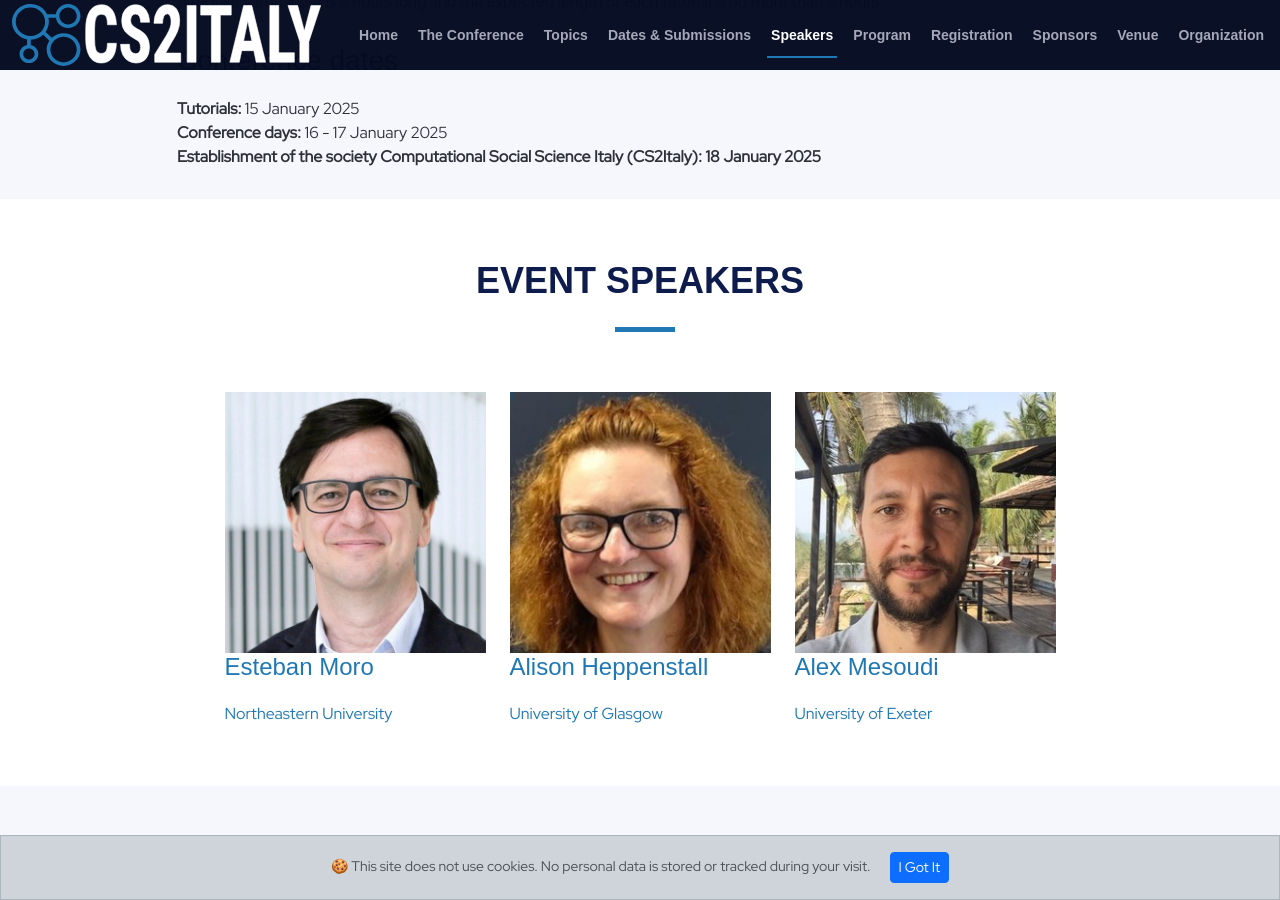
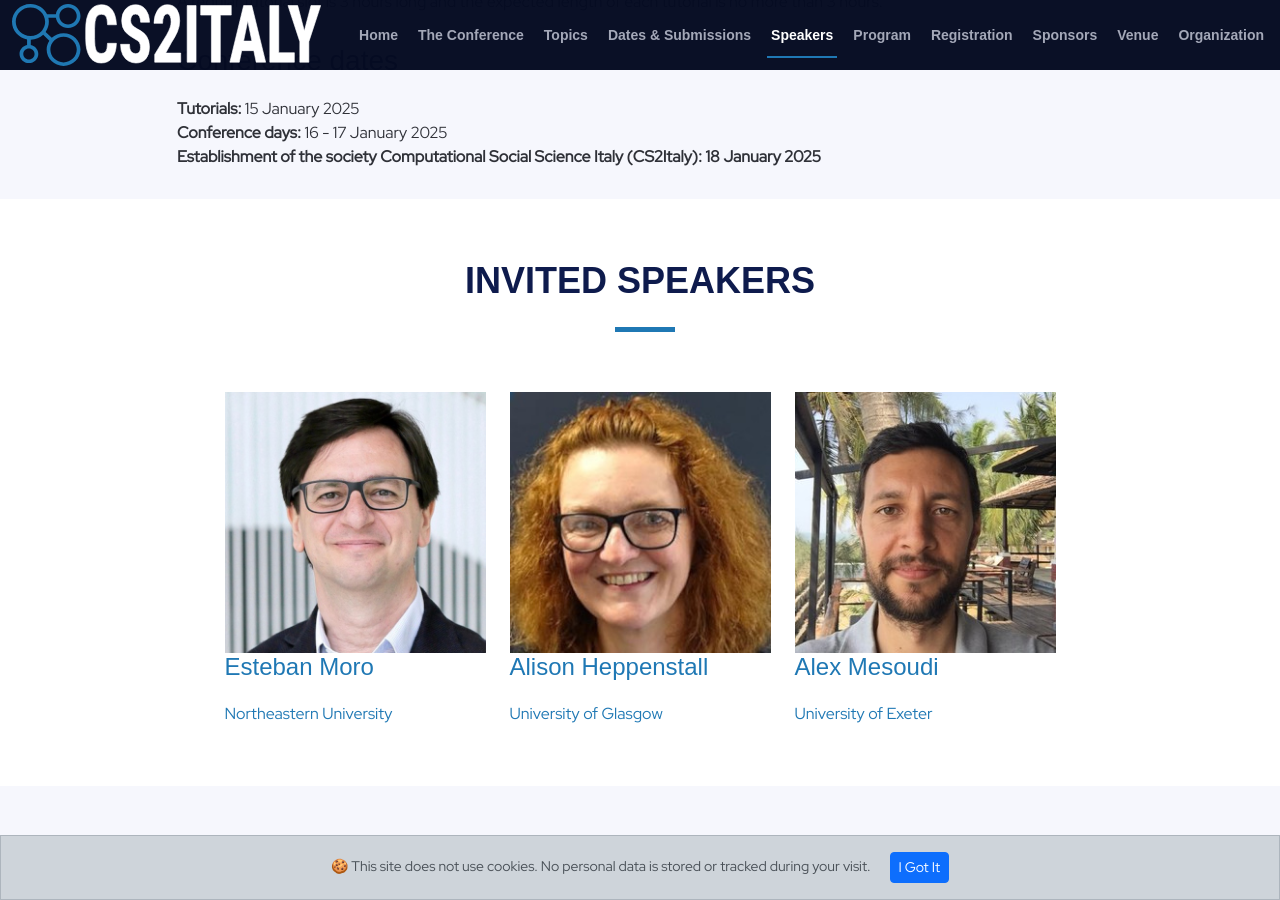
Before and after one commit to CS2Italy/conference, a Jekyll site: the page built from docs/index.md, in a window 1280 px wide and 900 px high, scrolled down 4079 px. Built offline with Jekyll 4.4.1, drawn with Linux system fonts in a browser that asks for light colours.

Commit message:
Update default.html

```diff
--- a/docs/_layouts/default.html
+++ b/docs/_layouts/default.html
@@ -155,7 +155,7 @@
 <section id="speakers">
 	<div class="container section-title" data-aos="fade-up">
 		<div class="section-header">
-	        	<h2>Event Speakers</h2>
+	        	<h2>Invited Speakers</h2>
 	             	<p>{{ site.speakers_intro }}</p>
 	        </div>
 	    <!-- <div class="row d-flex justify-content-center align-items-center"> -->
```
